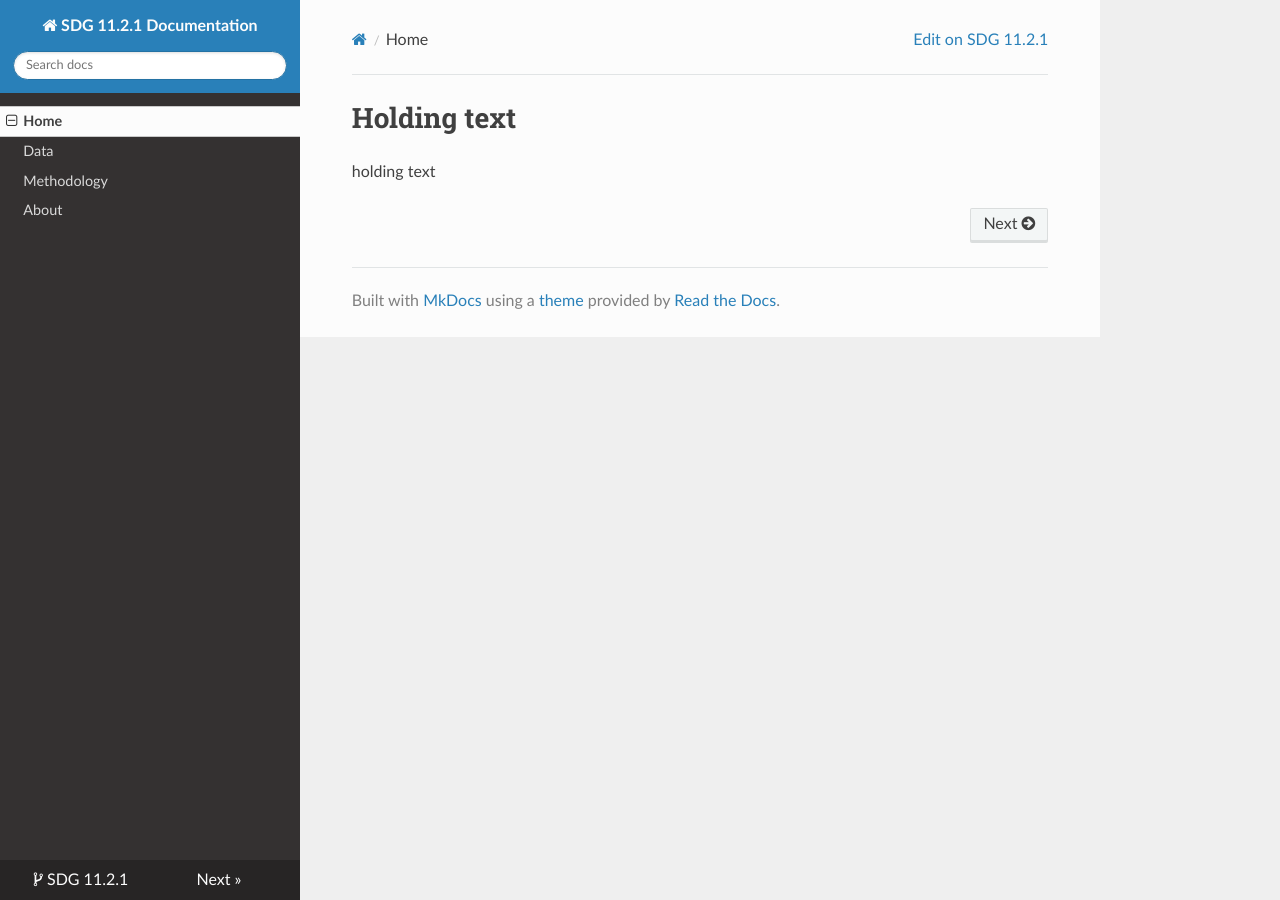
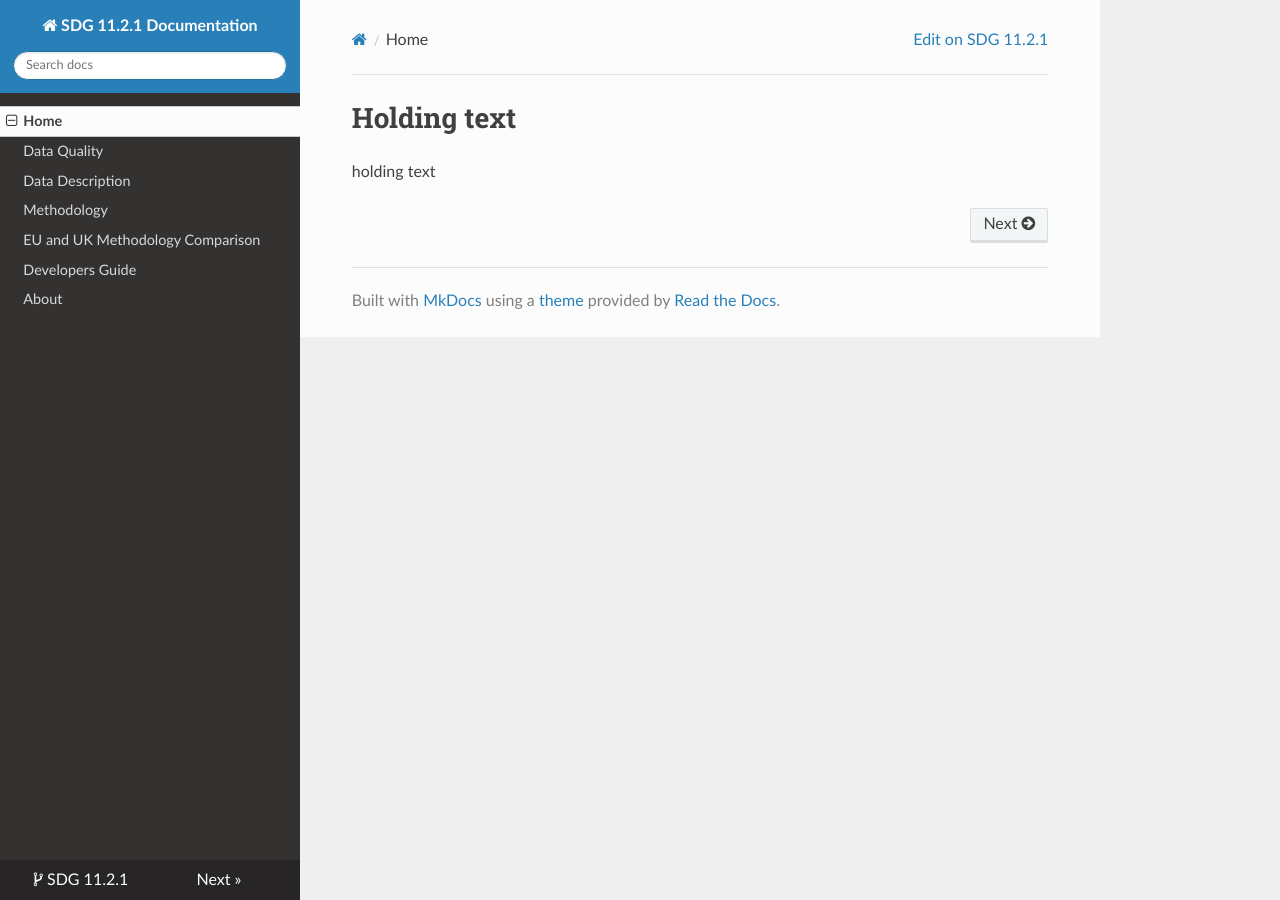
Before and after one commit to ONSdigital/SDG_11.2.1, an MkDocs documentation site: the page built from docs/index.md, in a window 1280 px wide. Built offline with MkDocs 1.6.1, drawn with Linux system fonts in a browser that asks for light colours; nearby versions of some CDN libraries; old or Windows-style settings are respelled for this version of MkDocs.

```diff
--- a/mkdocs.yml
+++ b/mkdocs.yml
@@ -3,8 +3,11 @@ site_url: https://sdg-11-2-1.github.io/
 repo_url: https://github.com/ONSdigital/SDG_11.2.1/
 repo_name: SDG 11.2.1
 theme: readthedocs
-pages:
+nav:
   - Home: index.md
-  - Data: data.md
+  - Data Quality: data_quality.md
+  - Data Description: data_description.md
   - Methodology: methodology.md
+  - EU and UK Methodology Comparison: comparison_to_EU_method.md
+  - Developers Guide: developers_guide.md
   - About: about.md
```
